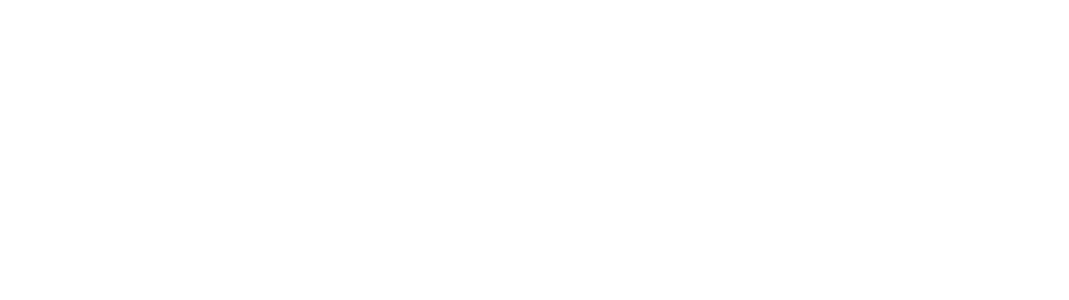
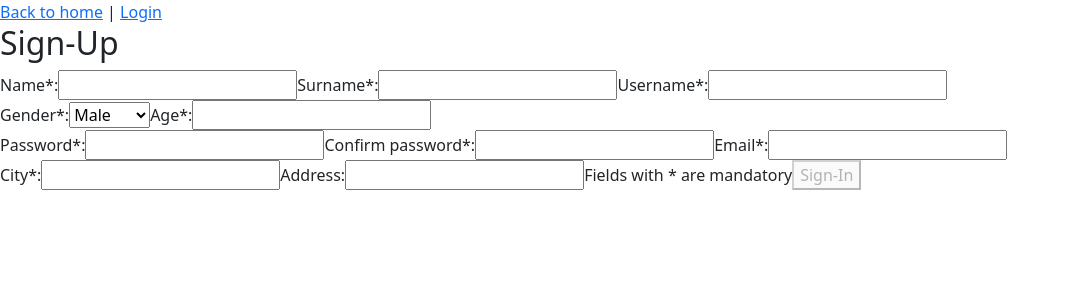
Before and after one commit to RiannaG/instazoo, a React (Create React App) app: page /signup in a window 1280 px wide. Before the commit this address had no page. Shown: the top 300 px of the page, without its empty margins (0-1069 px from the left). Built offline with nearby package versions, Linux system fonts and the light colour scheme; a web font is replaced by a local one.

Commit message:
add login form and signup form

```diff
--- a/src/App.js
+++ b/src/App.js
@@ -1,13 +1,17 @@
-import { Routes } from "react-router-dom";
-import { Route } from "react-router-dom";
-import { Homepage } from "./pages/Homepage";
-import { Landingpage } from "./pages/Landingpage";
+import { Routes } from 'react-router-dom';
+import { Route } from 'react-router-dom';
+import LoginForm from './pages/LoginForm';
+import { SignUpForm } from './pages/SignUpForm';
+import { Homepage } from './pages/Homepage';
+import { Landingpage } from './pages/Landingpage';
 
 const App = () => {
   return (
     <Routes>
-      <Route path="/" element={<Landingpage />} />
-      <Route path="Homepage" element={<Homepage />} />
+      <Route path='/' element={<Landingpage />} />
+      <Route path='Homepage' element={<Homepage />} />
+      <Route path='login' element={<LoginForm />} />
+      <Route path='signup' element={<SignUpForm />} />
     </Routes>
   );
 };
--- a/src/pages/Landingpage.js
+++ b/src/pages/Landingpage.js
@@ -6,8 +6,14 @@
 
 export const Landingpage = () => {
   const navigate = useNavigate();
+  function handleVisitButton() {
+    navigate('/Homepage');
+  }
   function handleLoginButton() {
-    navigate('/Homepage');
+    navigate('/login');
+  }
+  function handleSignUpButton() {
+    navigate('/signup');
   }
 
   return (
@@ -22,8 +28,18 @@
           </h1>
           <button
             className='visit-btn fw-bold rounded-pill border-0 py-1 px-5 shadow heartbeat'
+            onClick={handleVisitButton}>
+            Visit
+          </button>
+          <button
+            className='visit-btn fw-bold rounded-pill border-0 py-1 px-5 shadow heartbeat'
             onClick={handleLoginButton}>
-            Visit
+            Log-In
+          </button>
+          <button
+            className='visit-btn fw-bold rounded-pill border-0 py-1 px-5 shadow heartbeat'
+            onClick={handleSignUpButton}>
+            Sign-Up
           </button>
         </div>
         <div className='h-100'>
--- /dev/null
+++ b/src/pages/LoginForm.js
@@ -0,0 +1,99 @@
+import { useEffect, useState } from 'react';
+import { Link } from 'react-router-dom';
+
+const LoginForm = () => {
+  const [reqStatus, setReqStatus] = useState();
+  const [isDisabled, setIsDisabled] = useState(true);
+  const [data, setData] = useState({
+    username: '',
+    password: '',
+  });
+
+  function handleInputChange(event) {
+    const { name, type, value } = event.target;
+
+    setData((data) => {
+      return {
+        ...data,
+        [name]: value,
+      };
+    });
+  }
+
+  function handleSpacebar(event) {
+    if (event.key === ' ') {
+      event.preventDefault();
+    }
+  }
+
+  function handleEnter(event) {
+    if (event.keyCode === 13 && isDisabled === false) {
+      submit();
+    }
+  }
+
+  const submit = () => {
+    setReqStatus('');
+
+    fetch('http://localhost:3000/users/login', {
+      method: 'POST', // or 'PUT'
+      headers: {
+        'Content-Type': 'application/json',
+      },
+      body: JSON.stringify(data),
+    })
+      .then((response) => response.text())
+      .then((data) => setReqStatus(data))
+      .catch((error) => {
+        console.error('Error:', error);
+      });
+  };
+
+  useEffect(() => {
+    enableLoginButton();
+    setReqStatus('');
+  }, [data]);
+
+  const enableLoginButton = () => {
+    for (let key in data) {
+      if (data[key] === '') {
+        setIsDisabled(true);
+        return 1;
+      }
+    }
+    setIsDisabled(false);
+  };
+
+  return (
+    <div>
+      <Link to='/'>Back to home</Link> | <Link to='/signup'>Sign-In</Link>
+      <div className='form' onKeyDown={handleEnter}>
+        <h2>Login</h2>
+        <label>
+          Username:
+          <input
+            onChange={handleInputChange}
+            onKeyDown={handleSpacebar}
+            name='username'
+            value={data.username}></input>
+        </label>
+        <label>
+          Password:
+          <input
+            type='password'
+            onChange={handleInputChange}
+            onKeyDown={handleSpacebar}
+            name='password'
+            value={data.password}></input>
+        </label>
+
+        <span className={reqStatus && 'info'}>{reqStatus}</span>
+        <button className='submitBtn' onClick={submit} disabled={isDisabled}>
+          Login
+        </button>
+      </div>
+    </div>
+  );
+};
+
+export default LoginForm;
--- /dev/null
+++ b/src/pages/SignUpForm.js
@@ -0,0 +1,227 @@
+import { useEffect, useState } from 'react';
+import { Link } from 'react-router-dom';
+
+export function SignUpForm() {
+  const [reqStatus, setReqStatus] = useState();
+  const [errorStatus, setErrorStatus] = useState();
+  const [isDisabled, setIsDisabled] = useState(true);
+  const [data, setData] = useState({
+    name: '',
+    surname: '',
+    username: '',
+    password: '',
+    email: '',
+    city: '',
+    address: '',
+    gender: 'male',
+    age: '',
+
+    remember: false,
+  });
+
+  const [confirmPassword, setConfirmPassword] = useState('');
+
+  function handleInputChange(event) {
+    const { name, type, value, checked } = event.target;
+
+    setData((data) => {
+      return {
+        ...data,
+        [name]: type === 'checkbox' ? checked : value,
+      };
+    });
+  }
+
+  function handleConfirmPassword(event) {
+    const confirm = event.target.value;
+    setConfirmPassword(confirm);
+  }
+
+  function handleSpacebar(event) {
+    if (event.key === ' ') {
+      event.preventDefault();
+    }
+  }
+  function handleEnter(event) {
+    if (event.keyCode === 13 && isDisabled === false) {
+      submit();
+    }
+  }
+
+  useEffect(() => {
+    setReqStatus('');
+  }, [data]);
+
+  useEffect(() => {
+    dataFormValidation();
+  }, [data, confirmPassword]);
+
+  const dataFormValidation = () => {
+    for (let key in data) {
+      if (key !== 'address' && data[key] === '') {
+        setErrorStatus('Fields with * are mandatory');
+        setIsDisabled(true);
+        return;
+      }
+    }
+
+    if (data.age.match(/[^0-9]/) || data.age < 15 || data.age > 99) {
+      setErrorStatus('Must be a number between 15 and 99');
+      setIsDisabled(true);
+      return;
+    }
+
+    if (data.password.length < 8) {
+      setErrorStatus(
+        'Password too short, minimum 8 characters, numbers and symbol'
+      );
+      setIsDisabled(true);
+      return;
+    }
+
+    if (confirmPassword !== data.password) {
+      setErrorStatus('Password not match');
+      setIsDisabled(true);
+      return;
+    }
+
+    if (!data.email.match(/\S+@\S+\.\S+/)) {
+      setErrorStatus('Invalid email');
+      setIsDisabled(true);
+      return;
+    }
+    setErrorStatus('');
+    setIsDisabled(false);
+    return;
+  };
+
+  const submit = () => {
+    setReqStatus('');
+
+    fetch('http://localhost:3000/users', {
+      method: 'POST', // or 'PUT'
+      headers: {
+        'Content-Type': 'application/json',
+      },
+      body: JSON.stringify(data),
+    })
+      .then((response) => response.text())
+      .then((data) => setReqStatus(data))
+      .catch((error) => {
+        console.error('Error:', error);
+      });
+  };
+
+  return (
+    <div>
+      <Link to='/'>Back to home</Link> | <Link to='/login'>Login</Link>
+      <div className='form' onKeyDown={handleEnter}>
+        <h2>Sign-Up</h2>
+        <label>
+          Name*:
+          <input
+            onChange={handleInputChange}
+            // onKeyDown={handleSpacebar}
+            name='name'
+            value={data.name}></input>
+        </label>
+        <label>
+          Surname*:
+          <input
+            onChange={handleInputChange}
+            // onKeyDown={handleSpacebar}
+            name='surname'
+            value={data.surname}></input>
+        </label>
+        <label>
+          Username*:
+          <input
+            onChange={handleInputChange}
+            onKeyDown={handleSpacebar}
+            name='username'
+            value={data.username}></input>
+        </label>
+        <section className='small-input'>
+          <label>
+            Gender*:
+            <select
+              className='select'
+              onChange={handleInputChange}
+              name='gender'
+              value={data.gender}>
+              <option value={'male'}>Male</option>
+              <option value={'female'}>Female</option>
+              <option value={'strange'}>Strange</option>
+            </select>
+          </label>
+          <label>
+            Age*:
+            <input
+              onChange={handleInputChange}
+              onKeyDown={handleSpacebar}
+              name='age'
+              value={data.age}></input>
+          </label>
+        </section>
+        <label>
+          Password*:
+          <input
+            type='password'
+            onChange={handleInputChange}
+            onKeyDown={handleSpacebar}
+            name='password'
+            value={data.password}></input>
+        </label>
+        <label>
+          Confirm password*:
+          <input
+            type='password'
+            onChange={handleConfirmPassword}
+            onKeyDown={handleSpacebar}
+            name='confirm_password'
+            value={confirmPassword}></input>
+        </label>
+        <label>
+          Email*:
+          <input
+            type='email'
+            onChange={handleInputChange}
+            onKeyDown={handleSpacebar}
+            name='email'
+            value={data.email}></input>
+        </label>
+        <label>
+          City*:
+          <input
+            onChange={handleInputChange}
+            name='city'
+            value={data.city}></input>
+        </label>
+        <label>
+          Address:
+          <input
+            onChange={handleInputChange}
+            name='address'
+            value={data.address}></input>
+        </label>
+
+        {/* <label>
+          Remember:
+          <input
+            onChange={handleInputChange}
+            onKeyDown={handleSpacebar}
+            name='remember'
+            checked={data.remember}
+            type='checkbox'></input>
+        </label> */}
+
+        <span className={(errorStatus || reqStatus) && 'info'}>
+          {errorStatus || reqStatus}
+        </span>
+        <button className='submitBtn' onClick={submit} disabled={isDisabled}>
+          Sign-In
+        </button>
+      </div>
+    </div>
+  );
+}
```
